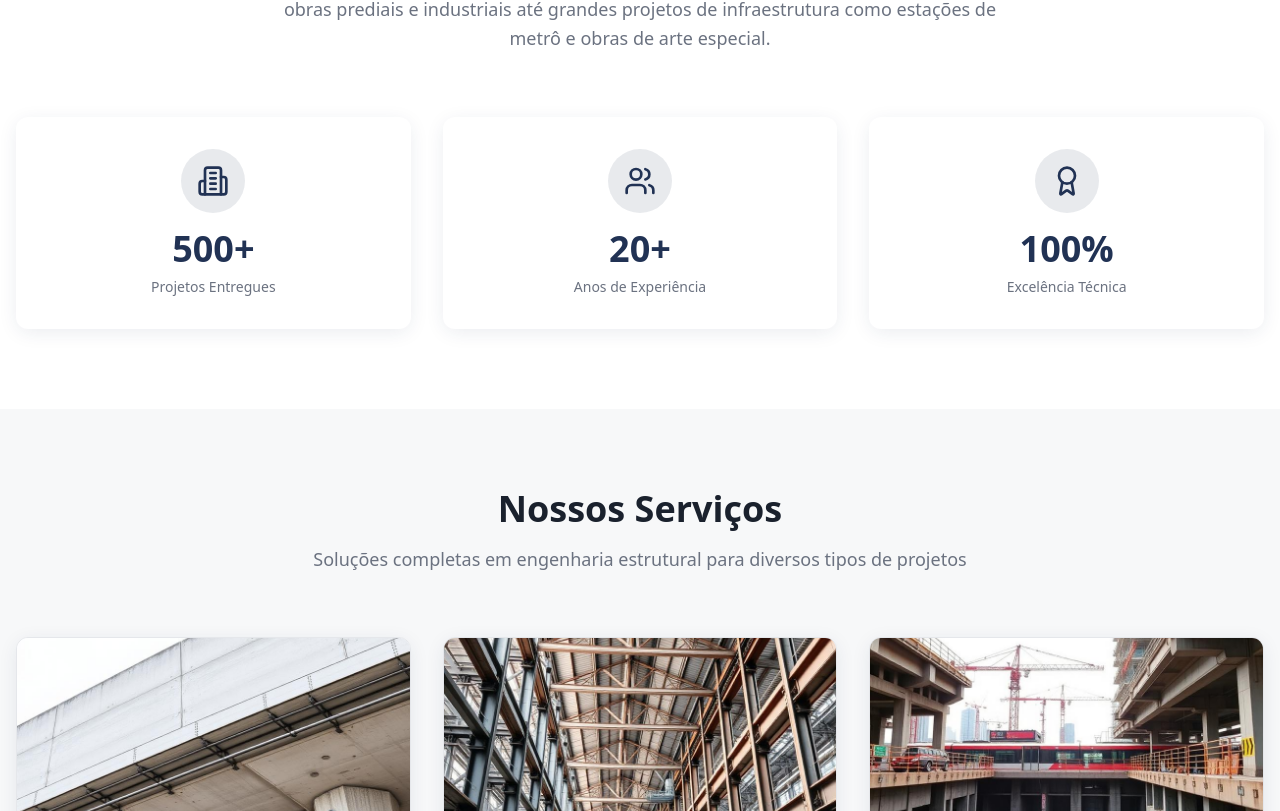
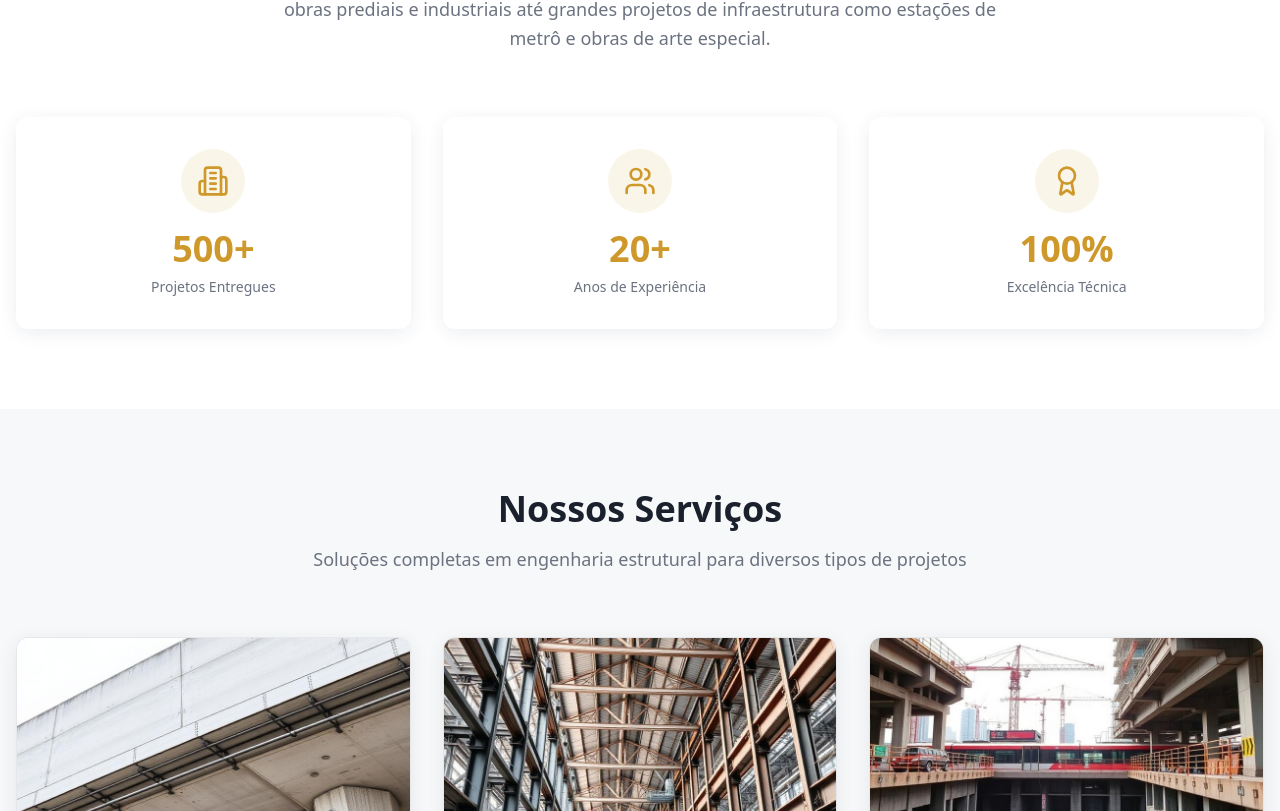
Before and after one commit to jrlubas/lubas-projetos, a React (Vite) app: page / in a window 1280 px wide. Shown: the part 1029-1840 px from the top of the page. Built offline with nearby package versions, Linux system fonts and the light colour scheme; the HTML template or start-up script is replaced by a standard one.

Commit message:
Add yellow accents

```diff
--- a/src/components/About.tsx
+++ b/src/components/About.tsx
@@ -29,10 +29,10 @@ export const About = () => {
               className="flex flex-col items-center p-8 transition-all rounded-lg bg-card hover:shadow-lg"
               style={{ boxShadow: 'var(--shadow-card)' }}
             >
-              <div className="flex items-center justify-center w-16 h-16 mb-4 rounded-full bg-primary/10">
-                <stat.icon className="w-8 h-8 text-primary" />
+              <div className="flex items-center justify-center w-16 h-16 mb-4 rounded-full bg-accent/10">
+                <stat.icon className="w-8 h-8 text-accent" />
               </div>
-              <div className="mb-2 text-4xl font-bold text-primary">{stat.value}</div>
+              <div className="mb-2 text-4xl font-bold text-accent">{stat.value}</div>
               <div className="text-sm font-medium text-muted-foreground">{stat.label}</div>
             </div>
           ))}
--- a/src/components/Expertise.tsx
+++ b/src/components/Expertise.tsx
@@ -29,8 +29,8 @@ export const Expertise = () => {
               className="flex items-start gap-4 p-6 transition-all rounded-lg bg-card hover:bg-accent/5"
               style={{ boxShadow: 'var(--shadow-card)' }}
             >
-              <div className="flex items-center justify-center flex-shrink-0 w-12 h-12 rounded-lg bg-primary/10">
-                <area.icon className="w-6 h-6 text-primary" />
+              <div className="flex items-center justify-center flex-shrink-0 w-12 h-12 rounded-lg bg-accent/10">
+                <area.icon className="w-6 h-6 text-accent" />
               </div>
               <div>
                 <h3 className="mb-1 text-lg font-semibold text-foreground">{area.title}</h3>
--- a/src/components/Footer.tsx
+++ b/src/components/Footer.tsx
@@ -6,7 +6,7 @@ export const Footer = () => {
       <div className="container px-4 mx-auto">
         <div className="flex flex-col items-center justify-between gap-6 md:flex-row">
           <div className="flex items-center gap-2">
-            <Building2 className="w-8 h-8 text-primary" />
+            <Building2 className="w-8 h-8 text-accent" />
             <span className="text-xl font-bold text-foreground">Engenharia Estrutural</span>
           </div>
 
--- a/src/index.css
+++ b/src/index.css
@@ -26,7 +26,7 @@ All colors MUST be HSL.
     --muted: 220 13% 91%;
     --muted-foreground: 220 9% 46%;
 
-    --accent: 25 95% 53%;
+    --accent: 40 66% 49%;
     --accent-foreground: 0 0% 100%;
 
     --destructive: 0 84.2% 60.2%;
@@ -80,7 +80,7 @@ All colors MUST be HSL.
     --muted: 220 17% 24%;
     --muted-foreground: 220 9% 65%;
 
-    --accent: 25 95% 53%;
+    --accent: 40 66% 49%;
     --accent-foreground: 0 0% 100%;
 
     --destructive: 0 62.8% 50%;
```
